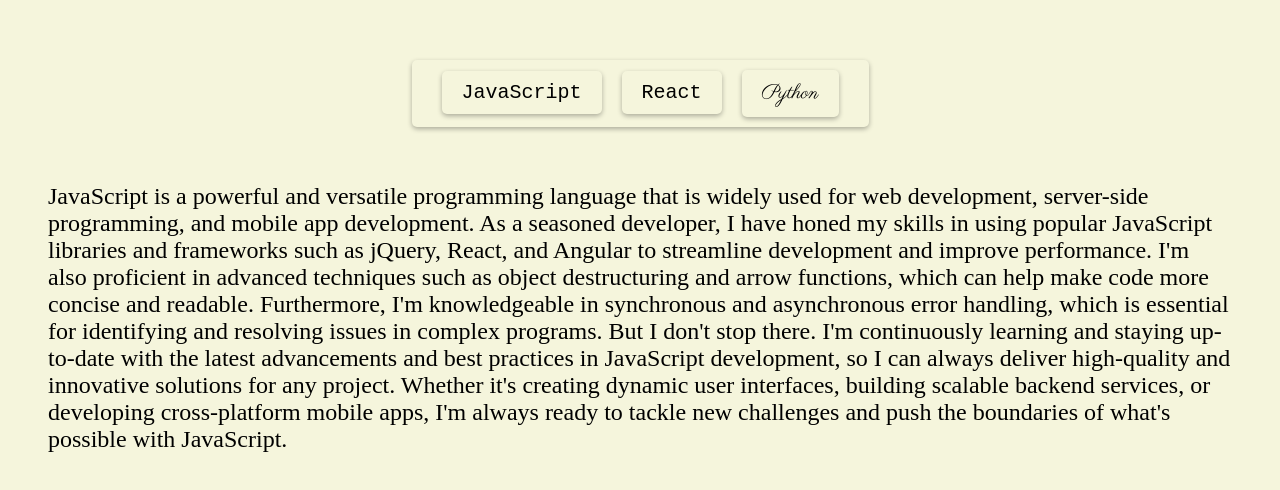
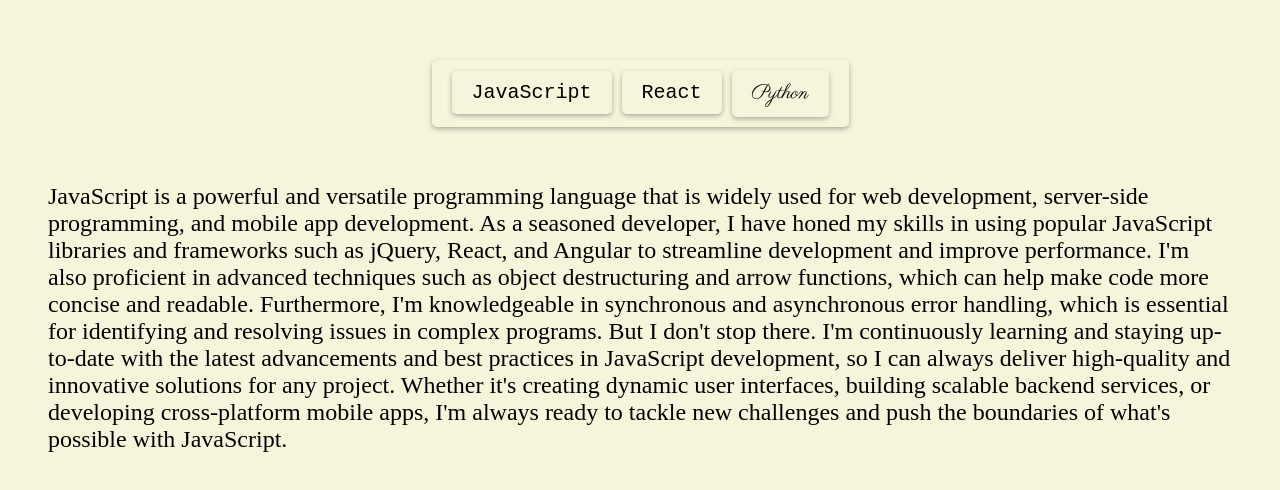
Before and after one commit to johnson999666/new4, a plain HTML site: page index.html in a window 1280 px wide. Shown: the part 164-654 px from the top of the page. Drawn offline with Linux system fonts and the light colour scheme.

Commit message:
Add files via upload

```diff
--- a/style.css
+++ b/style.css
@@ -22,8 +22,7 @@ body {
 
 }
 #title {
-    margin-right: 10px;
-    margin-left: 10px;
+
     font-family: 'Ubuntu Mono', monospace;
 }
 #title2 {
@@ -33,8 +32,7 @@ body {
 
 }
 #title3 {
-    margin-right: 10px;
-    margin-left: 10px;
+
     font-family: 'Parisienne', cursive;
 }
 
```
